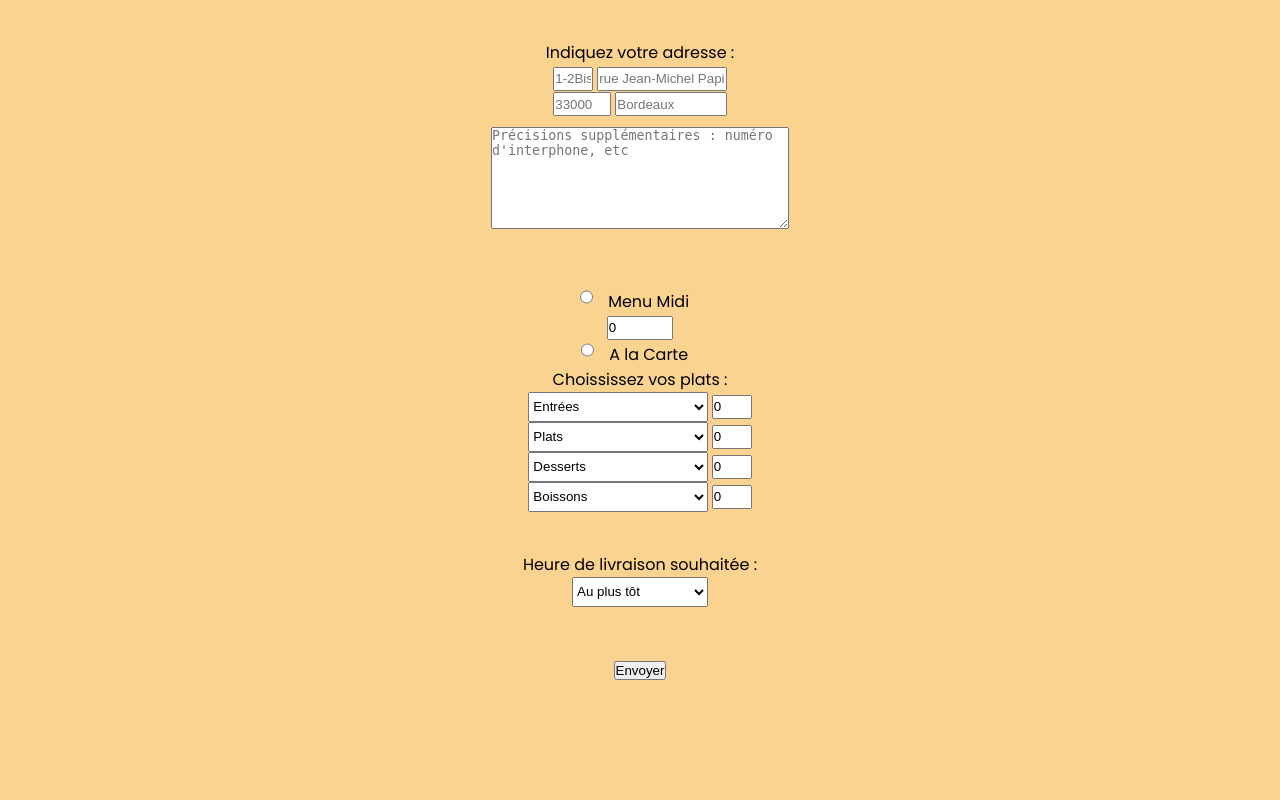
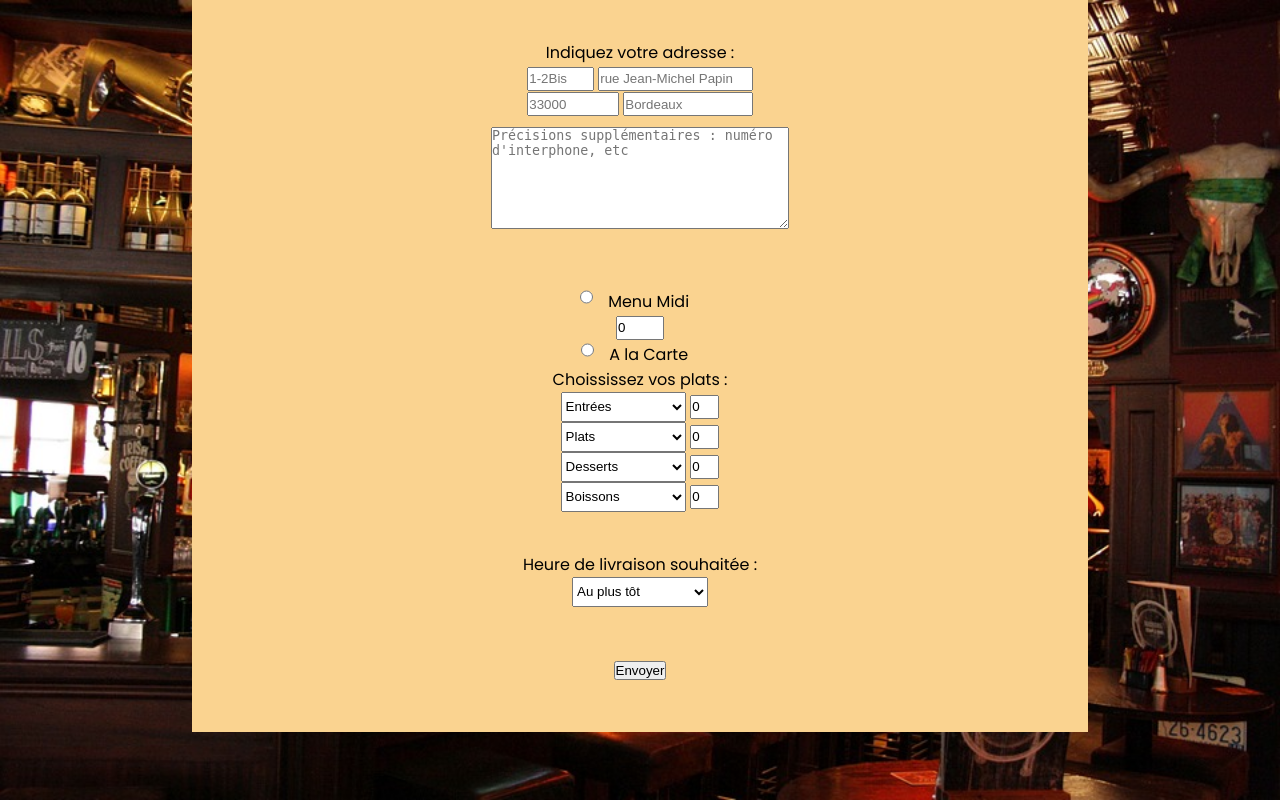
Before and after one commit to Bourricote/projet1_php, a PHP site: page /page2.html in a window 1280 px wide. Run offline with PHP 8.4, Linux system fonts and the light colour scheme.

Commit message:
Maj background page 2 en format desktop

```diff
--- a/style.css
+++ b/style.css
@@ -167,8 +167,10 @@ textarea{
 
 /* Section d'Adrien - Page 2 */
 
-.page-2 {
+
+section {
     background-color: #fad390;
+
 }
 .p2 {
     display: flex;
@@ -183,17 +185,17 @@ textarea{
     align-items: center;
 }
 #numero-page2, #rue-page2, #code-page2, #ville-page2 {
-    width: 25%;
+    width: 50%;
 }
 
 .nb-page2 {
-    width: 10%;
+    width: 20%;
 }
 .nbmidi-page2 {
     width: 15%;
 }
 #entree-page2, #plat-page2, #dessert-page2, #boisson-page2 {
-    width: 25%;
+    width: 30%;
 }
 .adress-page2, .menu-page2, .livraison-page2 {
     margin-top: 40px;
@@ -276,16 +278,16 @@ textarea{
         align-items: center;
     }
     #numero-page2  {
-        width: 4%;
+        width: 10%;
     }
     #rue-page2 {
+        width: 24%;
+    }
+    #code-page2 {
         width: 14%;
     }
-    #code-page2 {
-        width: 6%;
-    }
     #ville-page2 {
-        width: 12%;
+        width: 20%;
     }
     .nb-page2 {
         width: 4%;
@@ -296,5 +298,14 @@ textarea{
     #entree-page2, #plat-page2, #dessert-page2, #boisson-page2 {
         width: 20%;
     }
-
+    .page-2 {
+        background: url(Images/img-page2.jpg) no-repeat;
+        background-attachment: fixed;
+        background-size: cover;
+        height: 100vh;
+    }
+    section {
+        width: 70%;
+        margin: auto;
+    }
 }
```
Also changed, not shown: Images/img-page2.jpg (added).
